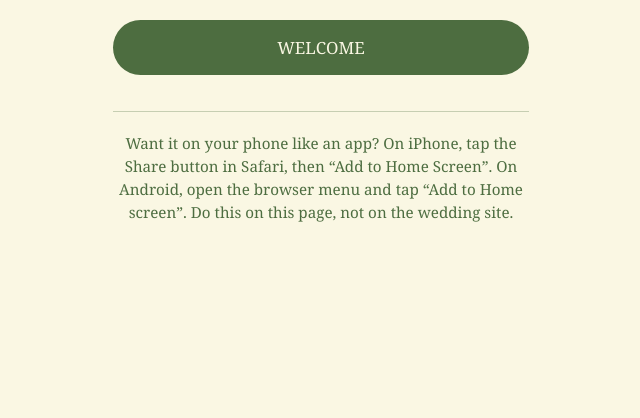
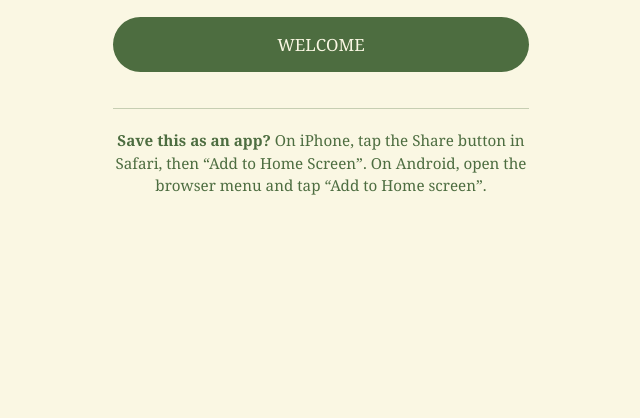
Before and after one commit to defauwhelene/helene-cedric, a plain HTML site: page index.html in a window 1280 px wide. Shown: the part 382-800 px from the top of the page, without its empty margins (319-959 px from the left). Drawn offline with Linux system fonts and the light colour scheme.

Commit message:
Add files via upload

```diff
--- a/index.html
+++ b/index.html
@@ -23,15 +23,17 @@
     --green-deep: #3B5530;
   }
   * { box-sizing: border-box; }
-  html, body { height: 100%; margin: 0; }
+  html, body { margin: 0; }
   body {
+    min-height: 100vh;
+    min-height: 100dvh;
     background: var(--cream);
     color: var(--green);
     font-family: Georgia, "Times New Roman", serif;
     display: flex;
     align-items: center;
     justify-content: center;
-    padding: env(safe-area-inset-top) 24px env(safe-area-inset-bottom);
+    padding: calc(env(safe-area-inset-top) + 24px) 24px calc(env(safe-area-inset-bottom) + 24px);
     text-align: center;
   }
   main { max-width: 26rem; width: 100%; }
@@ -41,7 +43,7 @@
     font-weight: 400;
     font-size: clamp(2.6rem, 12vw, 3.6rem);
     line-height: 1.15;
-    margin: 0 0 8px;
+    margin: 0 0 36px;
   }
   p.sub { margin: 0 0 36px; font-style: italic; }
   a.open {
@@ -61,20 +63,19 @@
     font-size: 0.95rem;
     line-height: 1.5;
   }
+  .tip strong { font-weight: bold; }
 </style>
 </head>
 <body>
 <main>
   <img class="butterfly" src="butterfly.png" alt="">
   <h1>Hélène &amp; Cédric</h1>
-  <p class="sub">Our wedding</p>
 
   <a class="open" href="https://withjoy.com/helene-cedric">WELCOME</a>
 
   <p class="tip">
-    Want it on your phone like an app? On iPhone, tap the Share button in Safari, then
+    <strong>Save this as an app?</strong> On iPhone, tap the Share button in Safari, then
     “Add to Home Screen”. On Android, open the browser menu and tap “Add to Home screen”.
-    Do this on this page, not on the wedding site.
   </p>
 </main>
 
```
Also changed, not shown: apple-touch-icon.png, favicon-32.png, icon-192.png, icon-512.png.
